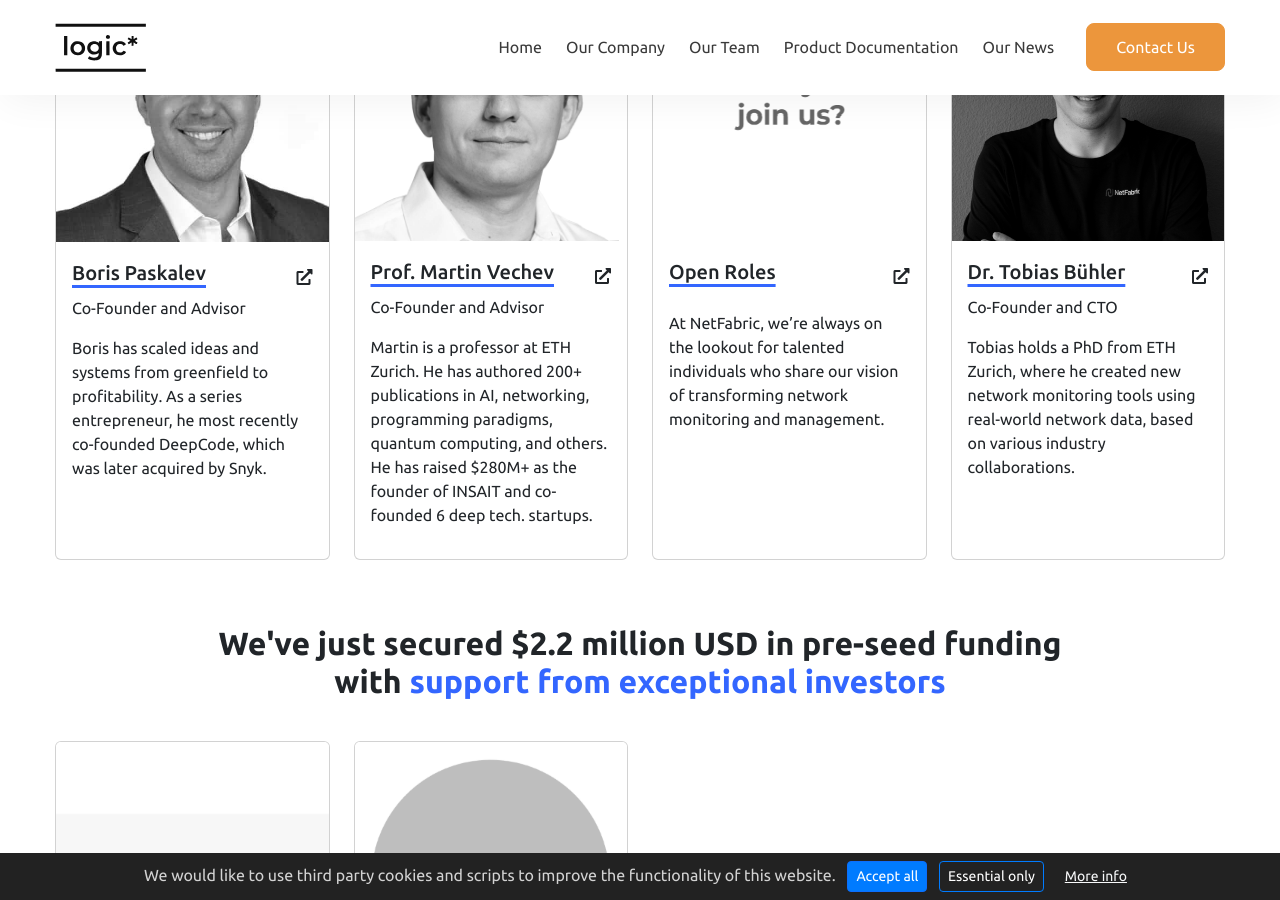
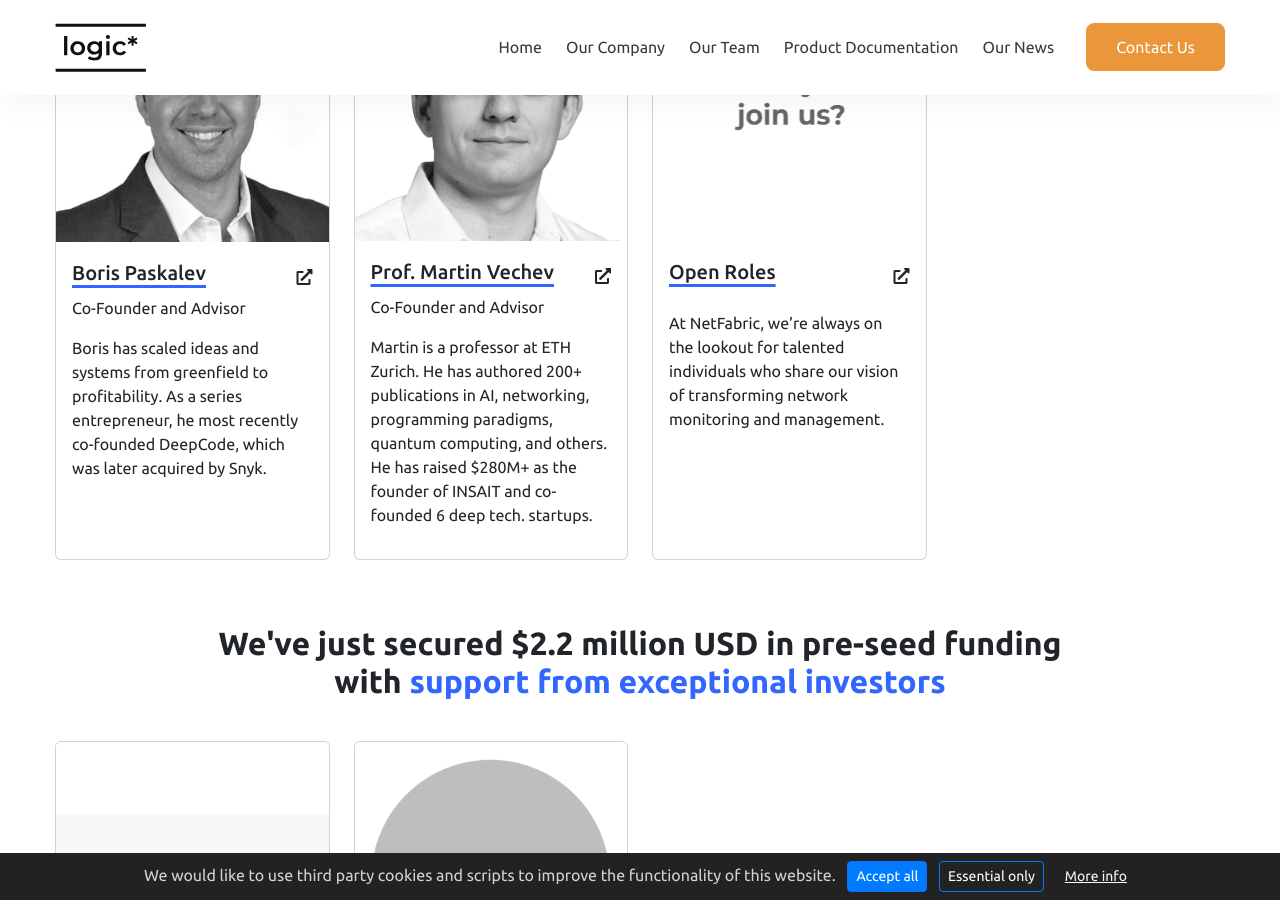
Before and after one commit to jyoti-bhagvat/test.io, a Jekyll site: the page built from company/about_us.html, in a window 1280 px wide and 900 px high, scrolled down 2021 px. Built offline with Jekyll 4.4.1, drawn with Linux system fonts in a browser that asks for light colours.

Commit message:
Update about_us.html

```diff
--- a/company/about_us.html
+++ b/company/about_us.html
@@ -38,7 +38,6 @@
     {% include person_card.html key="Boris" %}
     {% include person_card.html key="Martin" %}
     {% include person_card.html key="OpenRoles" %}
-     {% include person_card.html key="jyoti" %}
 </div>
 <br>
 
```
